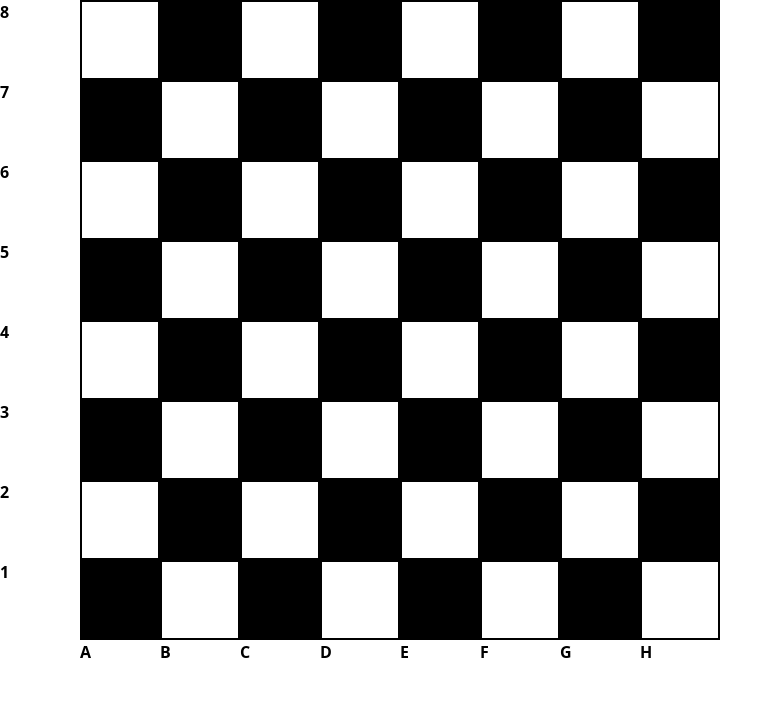
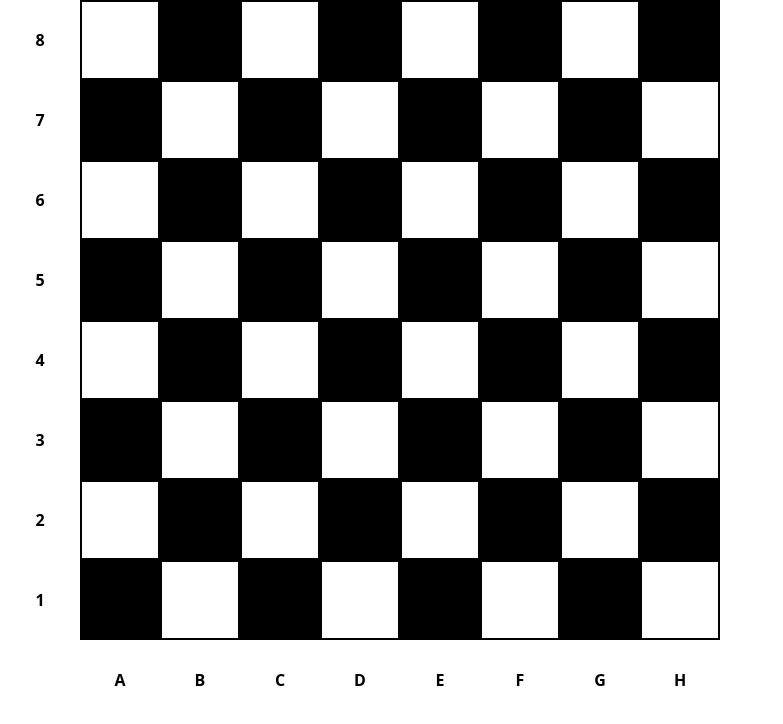
Before and after one commit to LeePresswood/node-chess, a website: page src/index.html in a window 1280 px wide. Shown: the whole page, without its empty margins (0-783 px from the left). Drawn offline with nearby package versions, Linux system fonts and the light colour scheme; files that its build step writes are made by us from their sources.

Commit message:
Adjusted styling to get perfect grid.

```diff
--- a/src/index.html
+++ b/src/index.html
@@ -8,15 +8,15 @@
         <link href="./src/index.css" rel="stylesheet" />
     </head>
     <body>
-        <div class="w-fit grid grid-flow-col grid-cols-9 grid-rows-9">
-            <div class="size-20 font-bold">8</div>
-            <div class="size-20 font-bold">7</div>
-            <div class="size-20 font-bold">6</div>
-            <div class="size-20 font-bold">5</div>
-            <div class="size-20 font-bold">4</div>
-            <div class="size-20 font-bold">3</div>
-            <div class="size-20 font-bold">2</div>
-            <div class="size-20 font-bold">1</div>
+        <div class="w-fit grid grid-flow-col grid-cols-9 grid-rows-9 place-items-center">
+            <div class="font-bold">8</div>
+            <div class="font-bold">7</div>
+            <div class="font-bold">6</div>
+            <div class="font-bold">5</div>
+            <div class="font-bold">4</div>
+            <div class="font-bold">3</div>
+            <div class="font-bold">2</div>
+            <div class="font-bold">1</div>
             <div></div>
             <div id="a8" class="size-20 bg-white border-2 border-black"></div>
             <div id="a7" class="size-20 bg-black border-2 border-black"></div>
@@ -26,7 +26,7 @@
             <div id="a3" class="size-20 bg-black border-2 border-black"></div>
             <div id="a2" class="size-20 bg-white border-2 border-black"></div>
             <div id="a1" class="size-20 bg-black border-2 border-black"></div>
-            <div class="font-bold size-20">A</div>
+            <div class="font-bold">A</div>
             <div id="b8" class="size-20 bg-black border-2 border-black"></div>
             <div id="b7" class="size-20 bg-white border-2 border-black"></div>
             <div id="b6" class="size-20 bg-black border-2 border-black"></div>
@@ -35,7 +35,7 @@
             <div id="b3" class="size-20 bg-white border-2 border-black"></div>
             <div id="b2" class="size-20 bg-black border-2 border-black"></div>
             <div id="b1" class="size-20 bg-white border-2 border-black"></div>
-            <div class="font-bold size-20">B</div>
+            <div class="font-bold">B</div>
             <div id="c8" class="size-20 bg-white border-2 border-black"></div>
             <div id="c7" class="size-20 bg-black border-2 border-black"></div>
             <div id="c6" class="size-20 bg-white border-2 border-black"></div>
@@ -44,7 +44,7 @@
             <div id="c3" class="size-20 bg-black border-2 border-black"></div>
             <div id="c2" class="size-20 bg-white border-2 border-black"></div>
             <div id="c1" class="size-20 bg-black border-2 border-black"></div>
-            <div class="font-bold size-20">C</div>
+            <div class="font-bold">C</div>
             <div id="d8" class="size-20 bg-black border-2 border-black"></div>
             <div id="d7" class="size-20 bg-white border-2 border-black"></div>
             <div id="d6" class="size-20 bg-black border-2 border-black"></div>
@@ -53,7 +53,7 @@
             <div id="d3" class="size-20 bg-white border-2 border-black"></div>
             <div id="d2" class="size-20 bg-black border-2 border-black"></div>
             <div id="d1" class="size-20 bg-white border-2 border-black"></div>
-            <div class="font-bold size-20">D</div>
+            <div class="font-bold">D</div>
             <div id="e8" class="size-20 bg-white border-2 border-black"></div>
             <div id="e7" class="size-20 bg-black border-2 border-black"></div>
             <div id="e6" class="size-20 bg-white border-2 border-black"></div>
@@ -62,7 +62,7 @@
             <div id="e3" class="size-20 bg-black border-2 border-black"></div>
             <div id="e2" class="size-20 bg-white border-2 border-black"></div>
             <div id="e1" class="size-20 bg-black border-2 border-black"></div>
-            <div class="font-bold size-20">E</div>
+            <div class="font-bold">E</div>
             <div id="f8" class="size-20 bg-black border-2 border-black"></div>
             <div id="f7" class="size-20 bg-white border-2 border-black"></div>
             <div id="f6" class="size-20 bg-black border-2 border-black"></div>
@@ -71,7 +71,7 @@
             <div id="f3" class="size-20 bg-white border-2 border-black"></div>
             <div id="f2" class="size-20 bg-black border-2 border-black"></div>
             <div id="f1" class="size-20 bg-white border-2 border-black"></div>
-            <div class="font-bold size-20">F</div>
+            <div class="font-bold">F</div>
             <div id="g8" class="size-20 bg-white border-2 border-black"></div>
             <div id="g7" class="size-20 bg-black border-2 border-black"></div>
             <div id="g6" class="size-20 bg-white border-2 border-black"></div>
@@ -80,7 +80,7 @@
             <div id="g3" class="size-20 bg-black border-2 border-black"></div>
             <div id="g2" class="size-20 bg-white border-2 border-black"></div>
             <div id="g1" class="size-20 bg-black border-2 border-black"></div>
-            <div class="font-bold size-20">G</div>
+            <div class="font-bold">G</div>
             <div id="h8" class="size-20 bg-black border-2 border-black"></div>
             <div id="h7" class="size-20 bg-white border-2 border-black"></div>
             <div id="h6" class="size-20 bg-black border-2 border-black"></div>
@@ -89,7 +89,7 @@
             <div id="h3" class="size-20 bg-white border-2 border-black"></div>
             <div id="h2" class="size-20 bg-black border-2 border-black"></div>
             <div id="h1" class="size-20 bg-white border-2 border-black"></div>
-            <div class="font-bold size-20">H</div>
+            <div class="font-bold">H</div>
         </div>
     </body>
 </html>
```
